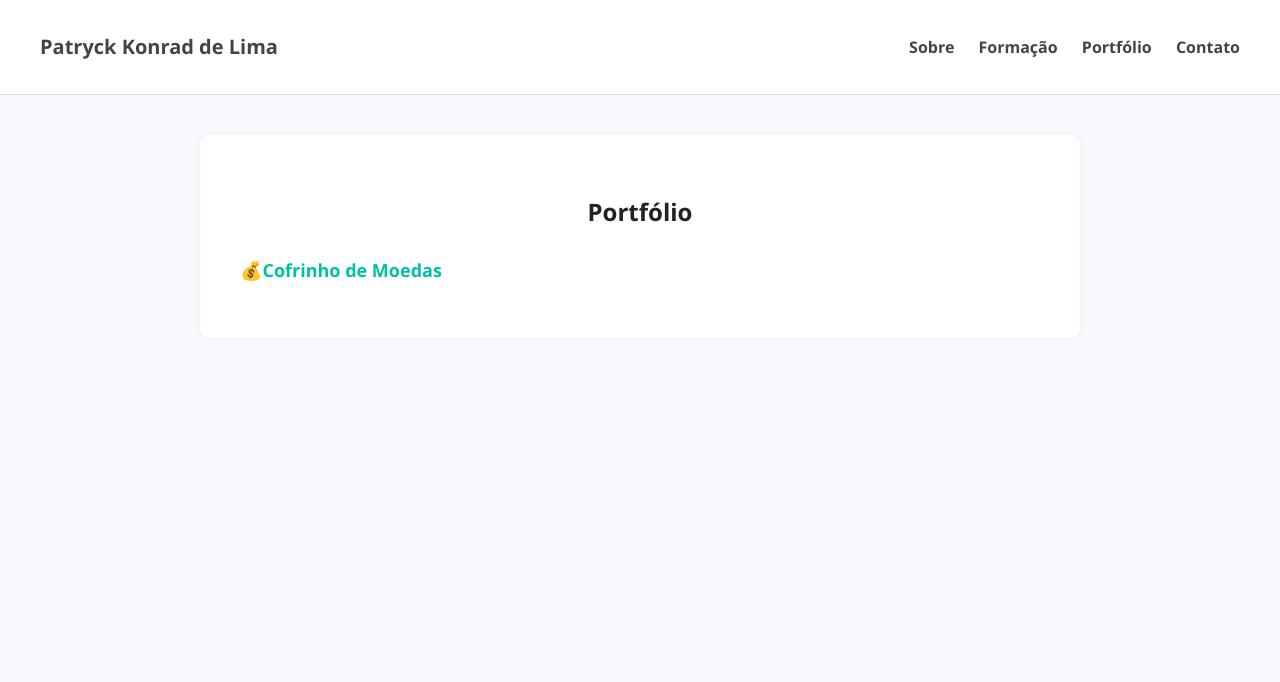
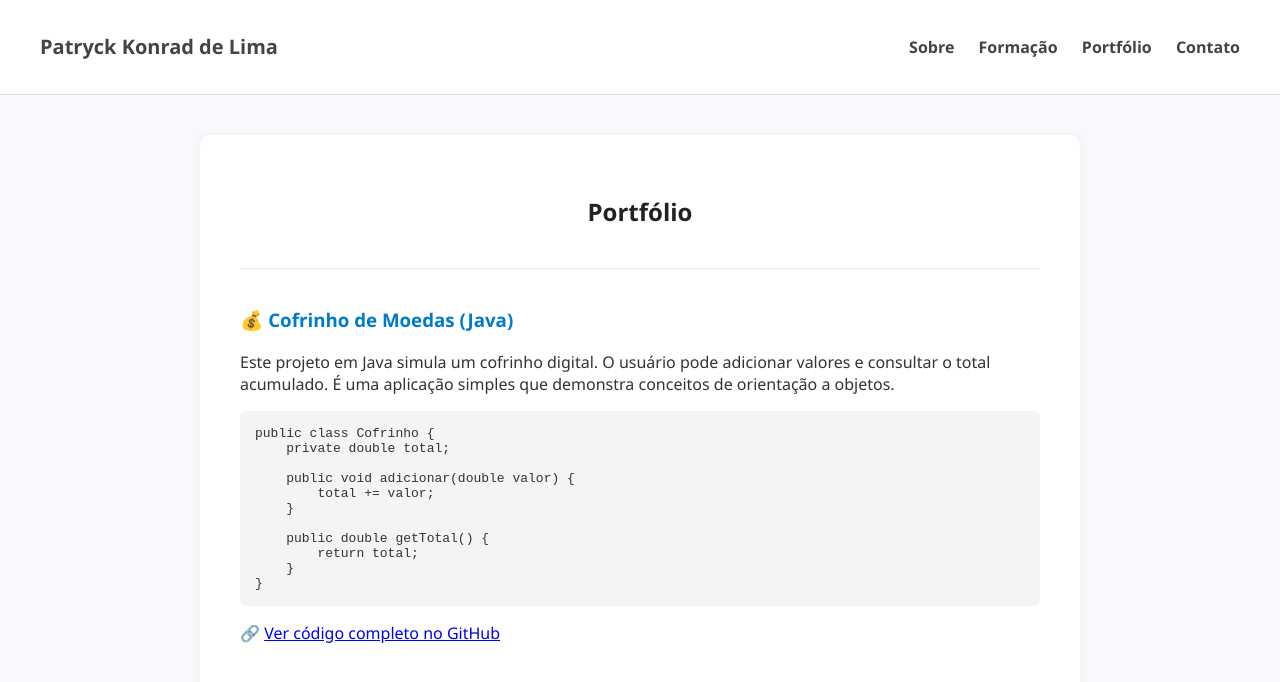
Before and after one commit to PKonradDev/portifolio, a plain HTML site: page portifolio.html in a window 1280 px wide. Drawn offline with Linux system fonts and the light colour scheme.

Commit message:
Add files via upload

```diff
--- a/portifolio.html
+++ b/portifolio.html
@@ -70,6 +70,23 @@
     li a:hover {
       color: #009e88;
     }
+
+    .project {
+      margin-top: 40px;
+      padding-top: 20px;
+      border-top: 1px solid #eee;
+    }
+
+    .project pre {
+      background: #f4f4f4;
+      padding: 15px;
+      border-radius: 5px;
+      overflow-x: auto;
+    }
+
+    .project h3 {
+      color: #007acc;
+    }
   </style>
 </head>
 <body>
@@ -88,9 +105,25 @@
   <!-- Conteúdo principal -->
   <main>
     <h2>Portfólio</h2>
-    <ul>
-      <li><a href="https://github.com/PKonradDev/Cofrinho-de-moedas" target="_blank">💰Cofrinho de Moedas</a></li> <!--link do reposit[orio GIThub]-->
-    </ul>
+
+    <div class="project">
+      <h3>💰 Cofrinho de Moedas (Java)</h3>
+      <p>Este projeto em Java simula um cofrinho digital. O usuário pode adicionar valores e consultar o total acumulado. É uma aplicação simples que demonstra conceitos de orientação a objetos.</p>
+
+      <pre><code>public class Cofrinho {
+    private double total;
+
+    public void adicionar(double valor) {
+        total += valor;
+    }
+
+    public double getTotal() {
+        return total;
+    }
+}</code></pre>
+
+      <p>🔗 <a href="https://github.com/PKonradDev/Cofrinho-de-moedas" target="_blank">Ver código completo no GitHub</a></p>
+    </div>
   </main>
 
 </body>
```
